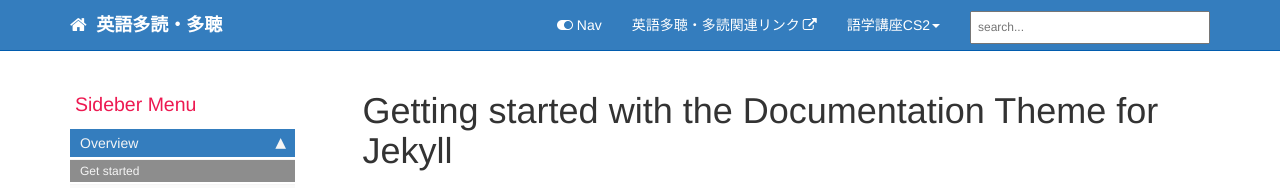
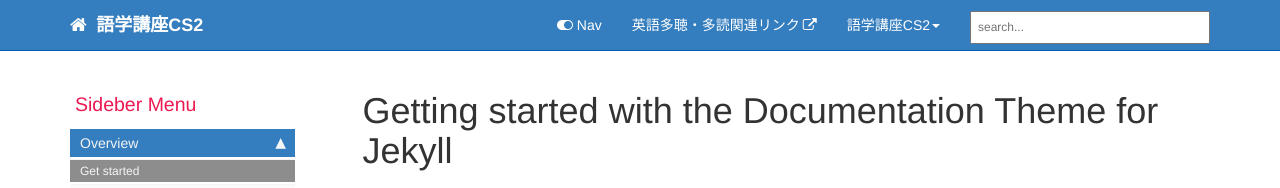
Before and after one commit to CSReviser/gogaku-cs2, a Jekyll site: the page built from index.md, in a window 1280 px wide and 900 px high. Shown: the top 188 px of the window. Built offline with Jekyll 4.4.1, drawn with Linux system fonts in a browser that asks for light colours; comment, search, counter and statistics services are not loaded.

Commit message:
title neme change

```diff
--- a/_config.yml
+++ b/_config.yml
@@ -4,16 +4,16 @@ repository : csreviser/fvr
 output: web
 # this property is useful for conditional filtering of content that is separate from the PDF.
 
-topnav_title: "英語多読・多聴"
+topnav_title: 語学講座CS2
 # this appears on the top navigation bar next to the home button
 
-site_title: "英語多読・多聴"
+site_title: 語学講座CS2
 # this appears in the html browser tab for the site title (seen mostly by search engines, not users)
 
 company_name: Copyright 2025 CSReviser
 # this appears in the footer
 
-github_editme_path: csreviser/fvr/gh-pages/
+github_editme_path: csreviser/gogaku-cs2/gh-pages/
 # if you're using Github, provide the basepath to the branch you've created for reviews, following the sample here. if not, leave this value blank.
 
 # gitlab_editme_path: tomjoht/documentation-theme-jekyll/blob/gh-pages/
@@ -36,7 +36,7 @@ exclude:
 
 feedback_subject_line: Jekyll documentation theme
 
-feedback_email: tomjoht@gmail.com
+feedback_email: csreviser@gmail.com
 # used as a contact email for the Feedback link in the top navigation bar
 
 feedback_disable: true
```
